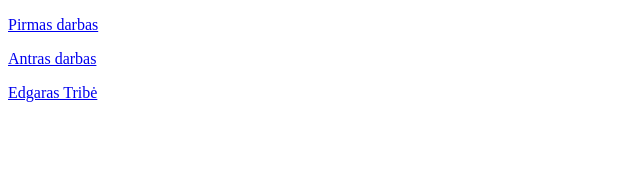
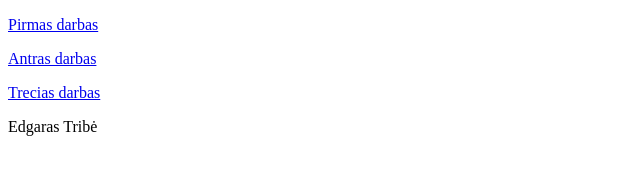
Before and after one commit to edgtrib/edgtrib.github.io, a plain HTML site: page index.html in a window 1280 px wide. Shown: the whole page, without its empty margins (0-640 px from the left). Drawn offline with Linux system fonts and the light colour scheme.

Commit message:
Update index.html

```diff
--- a/index.html
+++ b/index.html
@@ -6,7 +6,7 @@
 <body>
 <p><a href = "kelione/pirmas.html">Pirmas darbas</a></p>
 <p><a href = "receptai/index.html">Antras darbas</a></p>
- <p><a href = "puslapis/index.html"Trecias darbas</a></p>
+ <p><a href = "puslapis/index.html">Trecias darbas</a></p>
 <p>Edgaras Tribė</p>
 </body>
 
```
